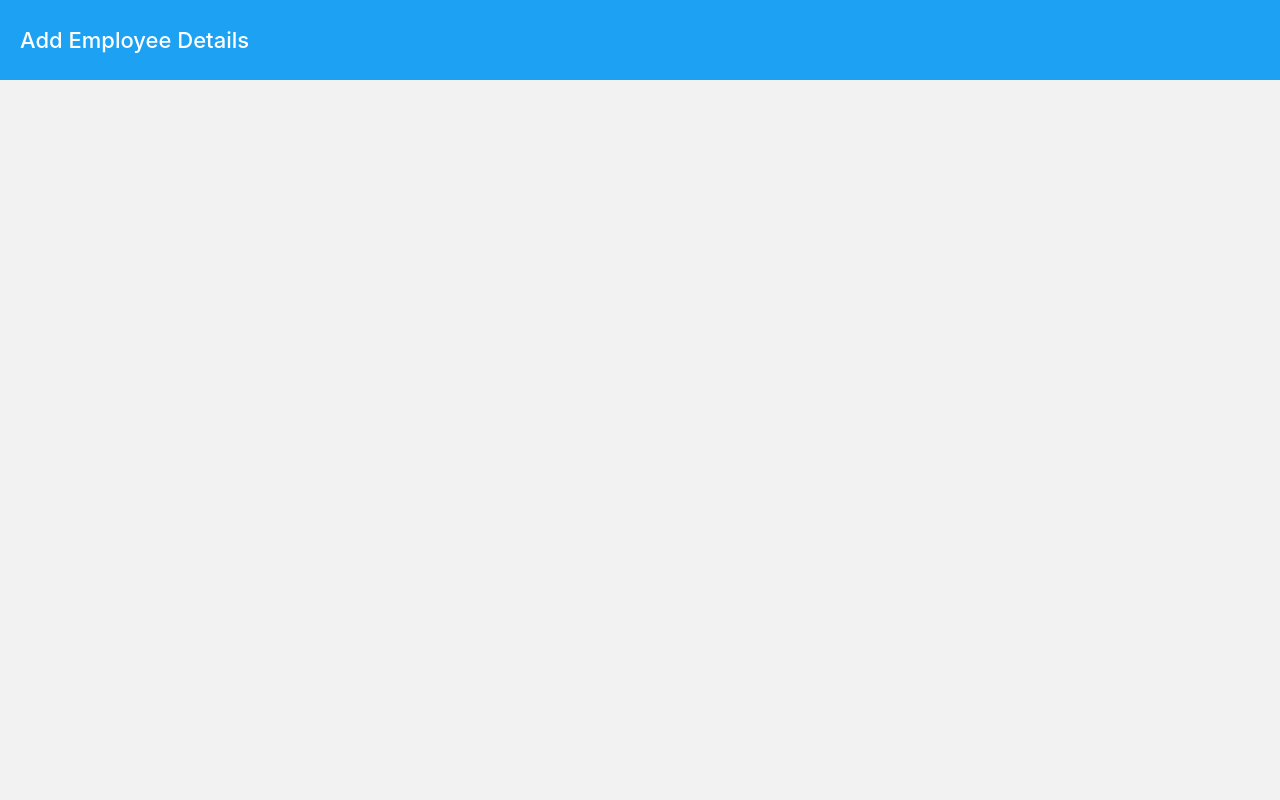
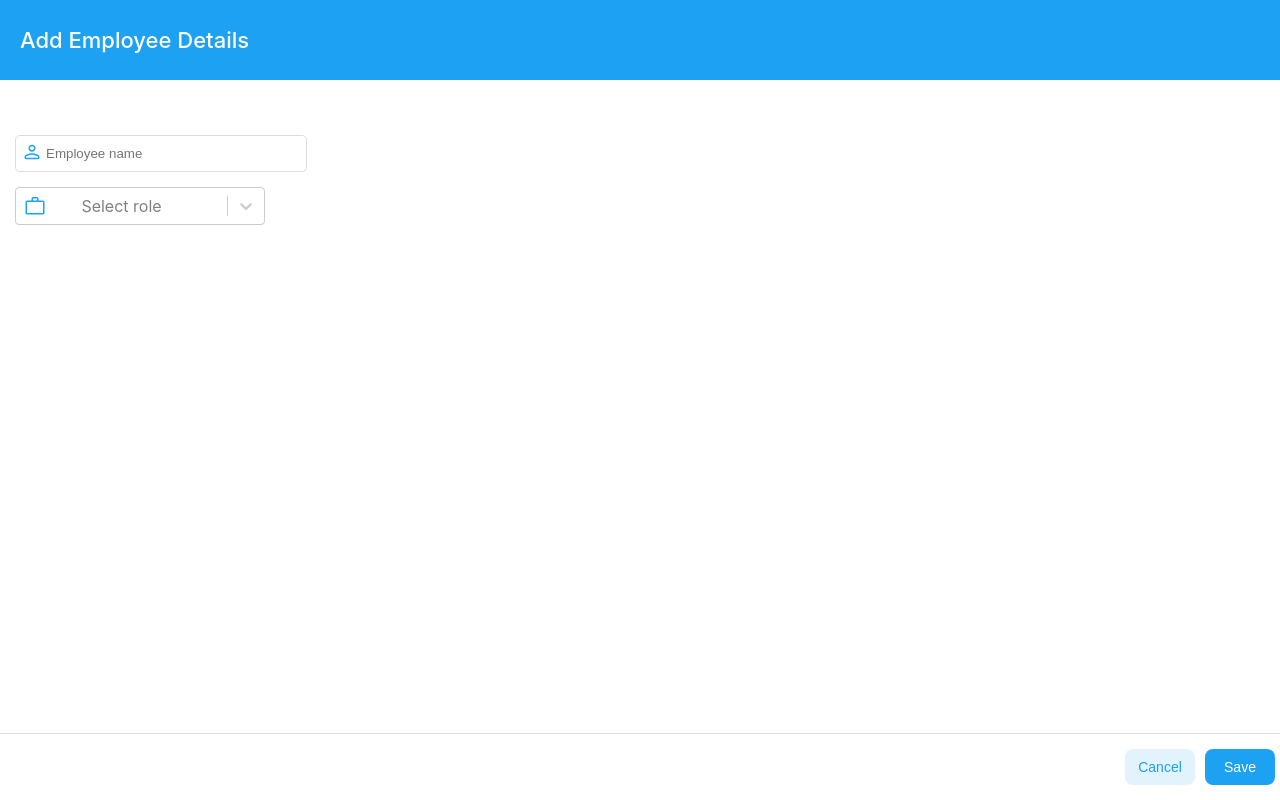
Before and after one commit to Neha-081/RI-assignment, a React (Create React App) app: page /add-employee in a window 1280 px wide. Built offline with nearby package versions, Linux system fonts and the light colour scheme.

Commit message:
created dropdown component and form for add employee

```diff
--- a/package.json
+++ b/package.json
@@ -10,6 +10,7 @@
     "react-dom": "^18.2.0",
     "react-router-dom": "^6.16.0",
     "react-scripts": "5.0.1",
+    "react-select": "^5.7.7",
     "web-vitals": "^2.1.4"
   },
   "scripts": {
--- a/src/App.css
+++ b/src/App.css
@@ -1,6 +1,7 @@
 /* Define the primary color variable */
 :root {
   --primary-color: #1DA1F2;
+  --gray-color: #ddd;
 }
 
 .App {
@@ -11,28 +12,3 @@ main {
   /* position: relative; */
   padding-top: 100px; /* Adjust as needed based on your navbar height */
 }
-
-/* Style the plus sign button */
-.plus-button {
-  position: absolute;
-  bottom: 20px;
-  right: 20px;
-  font-size: 30px;
-  width: 40px;
-  height: 40px;
-  background-color: var(--primary-color);
-  color: #fff;
-  border: none;
-  border-radius: 8px;
-  cursor: pointer;
-  transition: background-color 0.3s ease;
-
-  /* Center the plus sign vertically and horizontally */
-  display: flex;
-  justify-content: center;
-  align-items: center;
-}
-
-.plus-button:hover {
-  background-color: #0056b3;
-}
--- /dev/null
+++ b/src/components/AddEmployee/employee.css
@@ -0,0 +1,54 @@
+.main-container {
+    background-color: white;
+}
+
+.footer {
+    width: 100%;
+    display: flex;
+    position: absolute;
+    bottom: 0px;
+    border-top: 1px solid var(--gray-color);
+}
+
+.footer button {
+    margin: 15px 5px;
+    padding: 10px;
+    font-size: 14px;
+    width: 70px;
+    border: none;
+    border-radius: 8px;
+    cursor: pointer;
+    transition: background-color 0.3s ease;
+}
+
+.cancel-btn {
+    margin-left: auto !important;
+    background-color: #1DA1F220;
+    color: var(--primary-color);
+}
+
+.save-btn {
+    background-color: var(--primary-color);
+    color: white;
+}
+
+.left-inner-addon {
+    position: relative;
+    width: 250px;
+    margin: 15px;
+}
+
+.left-inner-addon input, select {
+    padding: 10px;
+    padding-left: 30px;
+    width: 100%;
+    border: 1px solid var(--gray-color);
+    border-radius: 5px;
+    outline: none;
+}
+.left-inner-addon img {
+    top: 5px;
+    position: absolute;
+    left: 5px;
+    pointer-events: none;
+}
--- a/src/components/AddEmployee/index.jsx
+++ b/src/components/AddEmployee/index.jsx
@@ -1,16 +1,29 @@
 import React from "react";
 import Navbar from "../Navbar";
+import "./employee.css";
+import UserImage from '../../assets/user.svg';
+import RoleImage from '../../assets/role.svg';
+import Dropdown from "../Dropdown";
 
 const AddEmployee = () => {
 
     return (
-        <div>
+        <div className="main-container">
          <header>
        <Navbar heading="Add Employee Details" />
     </header>
-    <main>
-       {/* <button className='plus-button' onClick={() => setDetailPage("addEmployee")}>+</button> */}
-    </main>
+    <form style={{paddingTop: "120px", margin: "auto"}}>
+    <div class="left-inner-addon">
+      <input type="text" placeholder="Employee name"/>
+      <img role="img" src={UserImage} />
+  </div>
+  <Dropdown />
+    </form>
+    <footer className="footer">
+        <button className="cancel-btn">Cancel</button>
+        <button className="save-btn">Save</button>
+        {/* <Button text="Save" /> */}
+    </footer>
         </div>
 
     )
--- /dev/null
+++ b/src/components/Button/button.css
@@ -0,0 +1,24 @@
+/* Style the plus sign button */
+.button {
+    position: absolute;
+    bottom: 20px;
+    right: 20px;
+    font-size: 30px;
+    width: 40px;
+    height: 40px;
+    background-color: var(--primary-color);
+    color: #fff;
+    border: none;
+    border-radius: 8px;
+    cursor: pointer;
+    transition: background-color 0.3s ease;
+
+    /* Center the plus sign vertically and horizontally */
+    display: flex;
+    justify-content: center;
+    align-items: center;
+  }
+
+  .button:hover {
+    background-color: #0056b3;
+  }
--- /dev/null
+++ b/src/components/Button/index.jsx
@@ -0,0 +1,8 @@
+import React from "react";
+import "./button.css";
+
+const Button = ({ text }) => {
+  return <button className="button">{text}</button>;
+};
+
+export default Button;
--- /dev/null
+++ b/src/components/Dropdown/dropdown.css
@@ -0,0 +1,13 @@
+.dropdown {
+    position: relative;
+    width: 250px;
+    margin: 15px;
+}
+
+.dropdown img {
+    position: absolute;
+    z-index: 10;
+    left: 5px;
+    top: 5px;
+    margin: 5px;
+}
--- /dev/null
+++ b/src/components/Dropdown/index.jsx
@@ -0,0 +1,28 @@
+import React, { useState } from 'react';
+import Select from 'react-select';
+import RoleImage from '../../assets/role.svg';
+import './dropdown.css';
+
+const options = [
+  { value: 'chocolate', label: 'Chocolate' },
+  { value: 'strawberry', label: 'Strawberry' },
+  { value: 'vanilla', label: 'Vanilla' },
+];
+
+const Dropdown = () => {
+  const [selectedOption, setSelectedOption] = useState(null);
+
+  return (
+    <div className='dropdown'>
+        <img src={RoleImage} />
+      <Select
+        defaultValue={selectedOption}
+        onChange={setSelectedOption}
+        options={options}
+        placeholder="Select role"
+      />
+    </div>
+  );
+}
+
+export default Dropdown;
--- a/src/components/NoEmployee/index.jsx
+++ b/src/components/NoEmployee/index.jsx
@@ -3,6 +3,7 @@ import Navbar from "../Navbar";
 import noRecordsFound from "../../assets/no-records.svg";
 import "./noEmployee.css";
 import { Link } from "react-router-dom";
+import Button from "../Button";
 
 const NoEmployee = () => {
   return (
@@ -11,7 +12,7 @@ const NoEmployee = () => {
         <Navbar heading="Add Employee Details" />
       </header>
       <main>
-        <Link to="/add-employee"><button className='plus-button'>+</button></Link>
+        <Link to="/add-employee"><Button text="+" /></Link>
         <img className="no-records" src={noRecordsFound} alt="no-records-img" />
       </main>
     </div>
--- a/src/index.css
+++ b/src/index.css
@@ -5,7 +5,7 @@ body {
     sans-serif;
   -webkit-font-smoothing: antialiased;
   -moz-osx-font-smoothing: grayscale;
-  background-color: #F2F2F2;
+  /* background-color: #F2F2F2; */
 }
 
 code {
```
Also changed, not shown: src/assets/role.svg (added), src/assets/user.svg (added).
